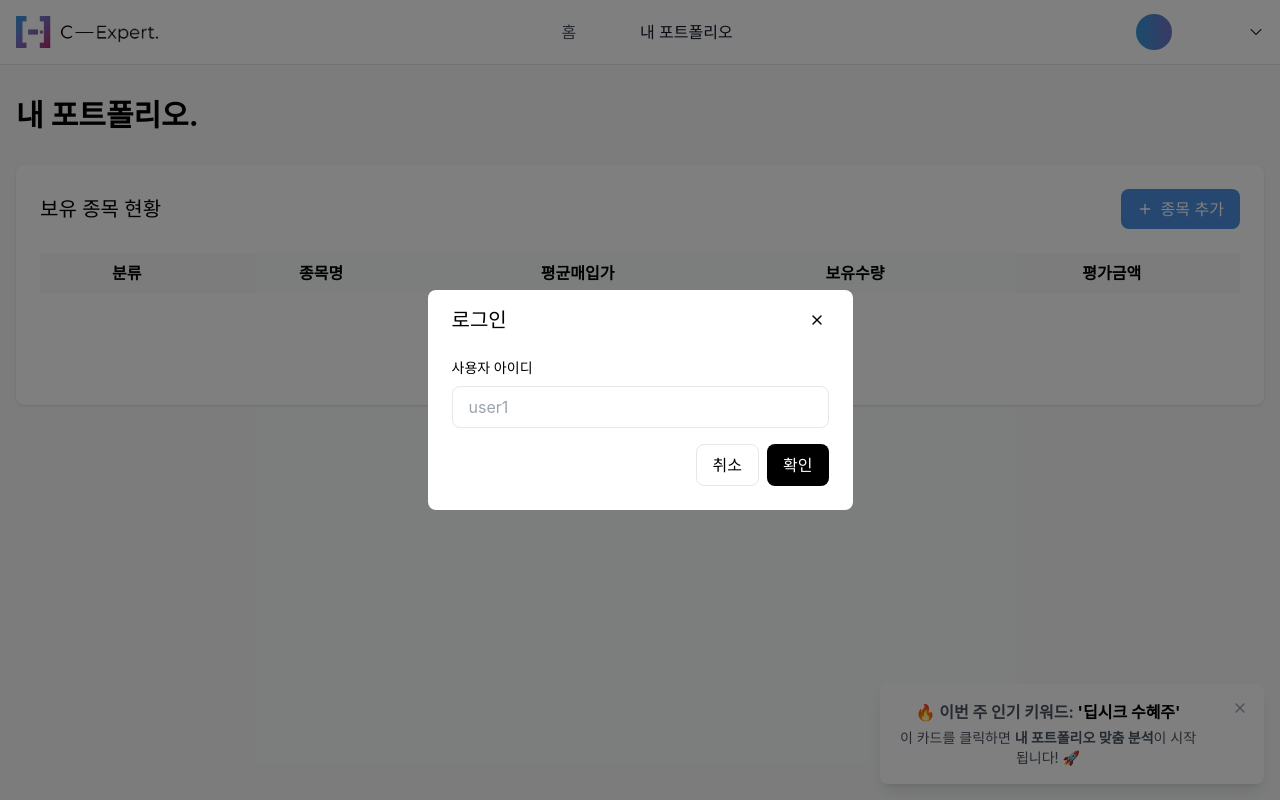
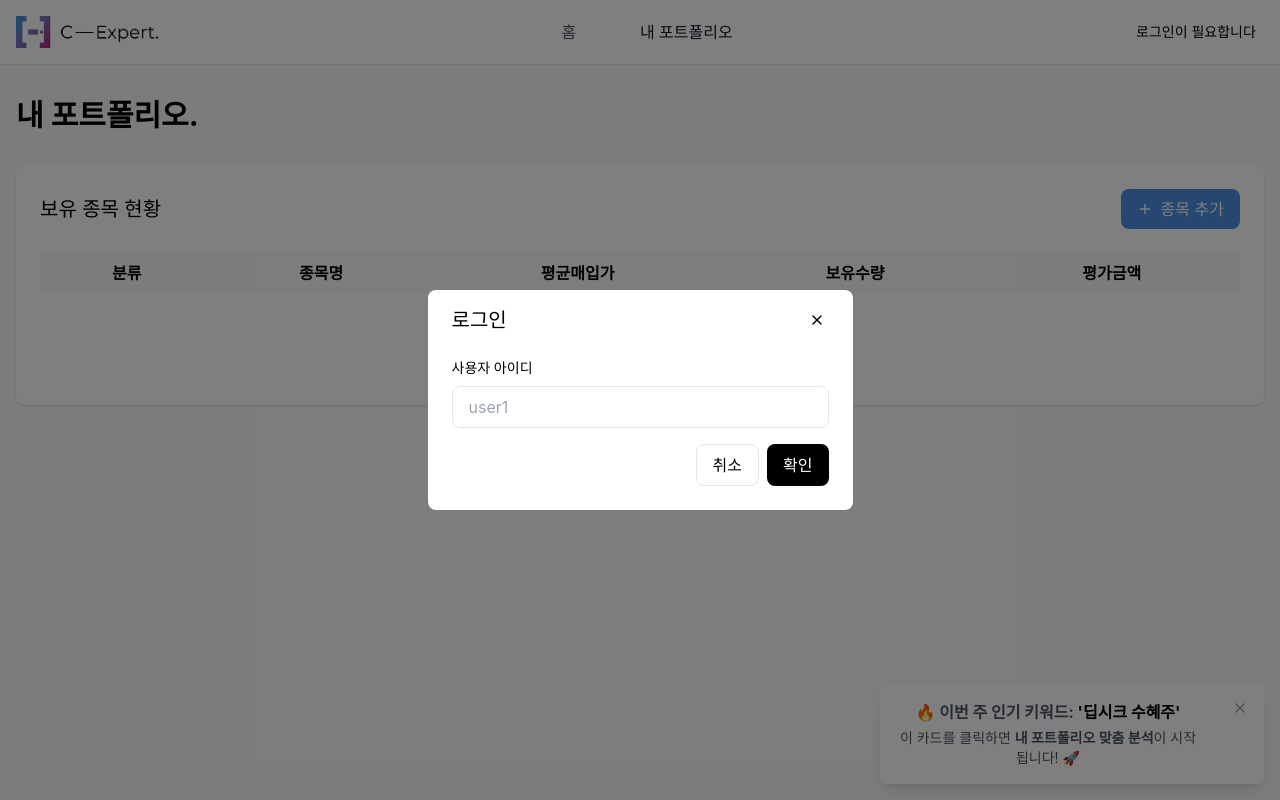
Before and after one commit to koscom-c-expert/c-expert-fe, a React (Create React App) app: page /portfolio in a window 1280 px wide. Built offline with nearby package versions, Linux system fonts and the light colour scheme.

Commit message:
Implement not logged in ui

```diff
--- a/src/pages/Portfolio.js
+++ b/src/pages/Portfolio.js
@@ -369,17 +369,24 @@ function Portfolio() {
                         {/* User Profile */}
                         <div className="flex flex-row justify-between items-center space-x-2 w-32 cursor-pointer"
                              onClick={() => setIsUserDialogOpen(true)}>
-                            <div className="flex flex-row items-center">
+                            {userId.length >= 1 ?
+                                (<div className="flex flex-row items-center">
                                     <div
                                         className="w-9 h-9 rounded-3xl content-center"
                                         style={{
                                             background: 'linear-gradient(90deg, #3498DB 0%, #7474C7 100%)'
                                         }}>
-                                    <p className="font-bold text-white text-xl">{userId.length >= 1 ? userId.charAt(0) : ``}</p>
+                                        <p className="font-bold text-white text-xl">{userId.charAt(0)}</p>
                                     </div>
                                     <span className="truncate ml-2">{userId}</span>
-                            </div>
+                                </div>)
+                                : (
+                                    <p className="text-sm">로그인이 필요합니다</p>
+                                )
+                            }
+                            {userId.length >= 1 && (
                                 <img className="size-4" src={DownArrow}/>
+                            )}
                         </div>
                     </div>
                 </div>
@@ -391,7 +398,7 @@ function Portfolio() {
                 <h1 className="text-3xl font-bold mb-8 text-left">내 포트폴리오.</h1>
 
                 {/* Portfolio Overview and Classification */}
-                { chartData.length >= 1 &&
+                {chartData.length >= 1 &&
                     (<div className="grid lg:grid-cols-2 gap-8 mb-8 items-start">
                     {/* Portfolio Overview */}
                         <div className="bg-white p-6 rounded-lg shadow">
```
Lines whose indentation alone changed are shown as unchanged.
